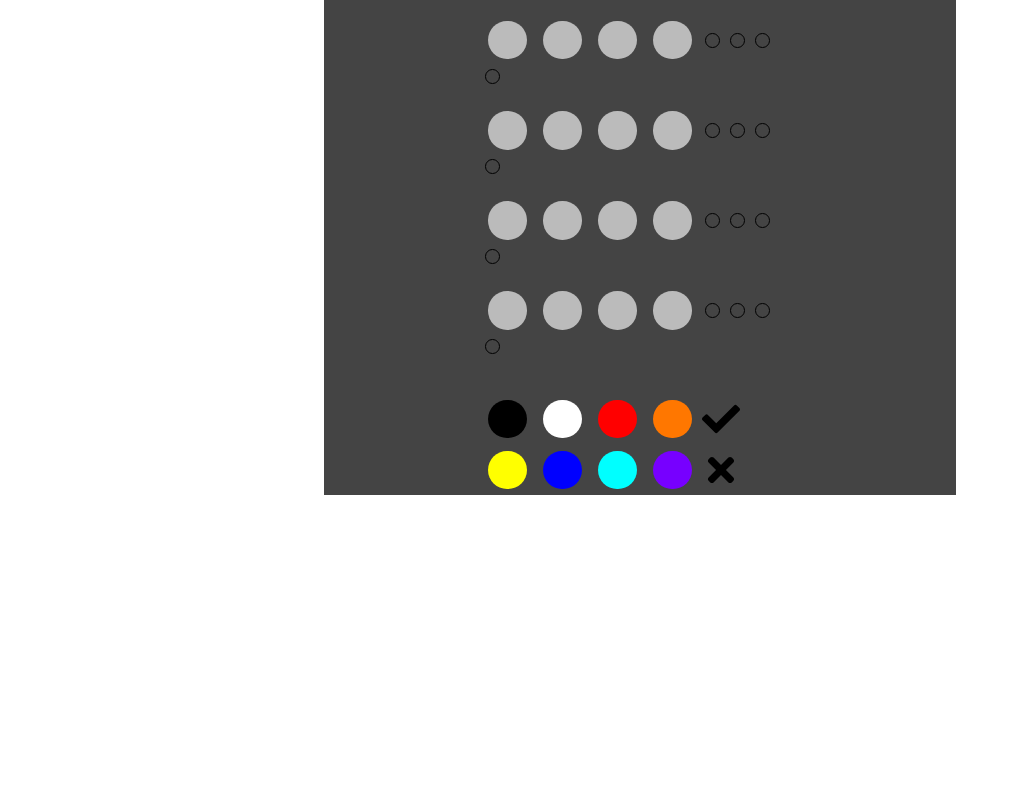
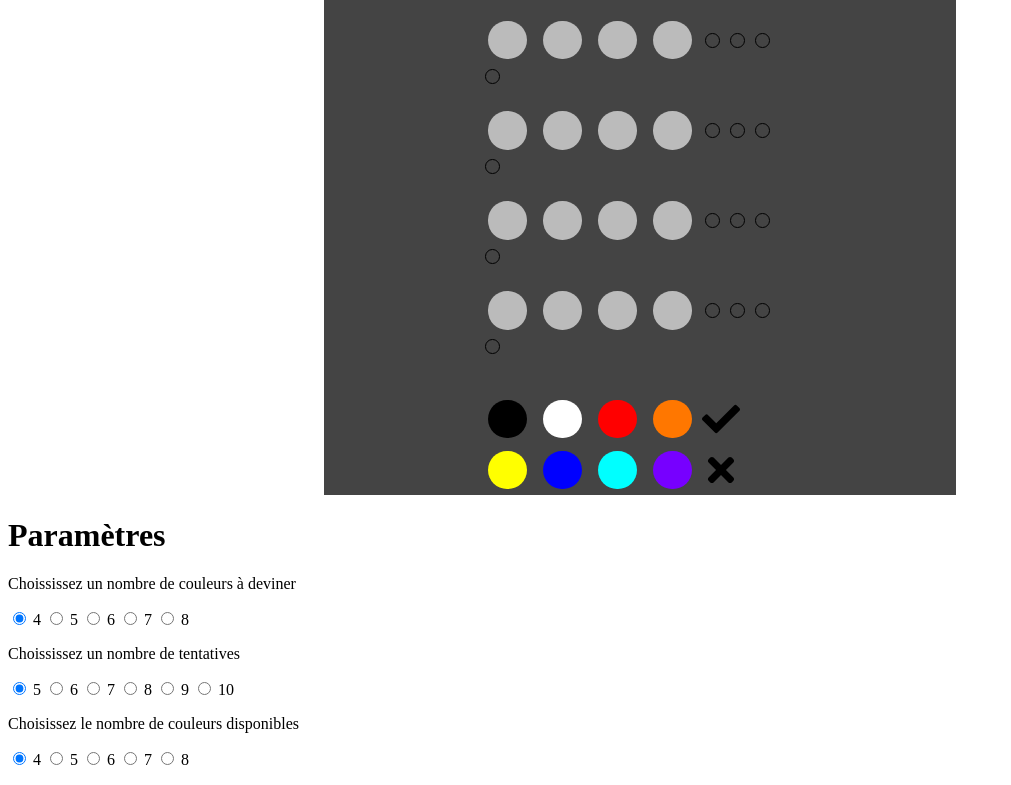
Before and after one commit to EniXoo/MasterMindJSIHM, a plain HTML site: page index.html in a window 1280 px wide. Shown: the part 534-1319 px from the top of the page, without its empty margins (0-1011 px from the left). Before the commit the page ends 1037 px from the top, so only its background shows below. Drawn offline with Linux system fonts and the light colour scheme.

Commit message:
Ajout de radios pour modifier param

```diff
--- a/index.html
+++ b/index.html
@@ -139,8 +139,56 @@
 
 			</div>
 		</div>
-
-
+	</div>
+	<div>
+		<h1>Paramètres</h1>
+		<form name ="paraCol" onchange="MasterMind.getParameterColonne()">
+			<p>Choississez un nombre de couleurs à deviner</p>
+			<div>
+				<input type="radio" id="paramColonne1" name="paraColonne" value="4"	checked>
+				<label for="paraColonne">4</label>
+				<input type="radio" id="paramColonne2" name="paraColonne" value="5">
+				<label for="paraColonne">5</label>
+				<input type="radio" id="paramColonne3" name="paraColonne" value="6">
+				<label for="paraColonne">6</label>
+				<input type="radio" id="paramColonne4" name="paraColonne" value="7">
+				<label for="paraColonne">7</label>
+				<input type="radio" id="paramColonne5" name="paraColonne" value="8">
+				<label for="paraColonne">8</label>
+			</div>
+		</form>
+		<form name ="paraLignes" onchange="MasterMind.getParameterLigne()">
+			<p>Choississez un nombre de tentatives</p>
+			<div>
+				<input type="radio" id="paramLigne1" name="paraLigne" value="5"	checked>
+				<label for="paraLigne">5</label>
+				<input type="radio" id="paramLigne2" name="paraLigne" value="6">
+				<label for="paraLigne">6</label>
+				<input type="radio" id="paramLigne3" name="paraLigne" value="7">
+				<label for="paraLigne">7</label>
+				<input type="radio" id="paramLigne4" name="paraLigne" value="8">
+				<label for="paraLigne">8</label>
+				<input type="radio" id="paramLigne5" name="paraLigne" value="9">
+				<label for="paraLigne">9</label>
+				<input type="radio" id="paramLigne6" name="paraLigne" value="10">
+				<label for="paraLigne">10</label>
+			</div>
+		</form>
+		<form name ="paraCoul" onchange="MasterMind.getParameterCouleur()">
+			<p>Choisissez le nombre de couleurs disponibles</p>
+			<div>
+				<input type="radio" id="paramCoul1" name="paraCoule" value="4"	checked>
+				<label for="paraCoule">4</label>
+				<input type="radio" id="paramCoul2" name="paraCoule" value="5">
+				<label for="paraCoule">5</label>
+				<input type="radio" id="paramCoul3" name="paraCoule" value="6">
+				<label for="paraCoule">6</label>
+				<input type="radio" id="paramCoul4" name="paraCoule" value="7">
+				<label for="paraCoule">7</label>
+				<input type="radio" id="paramCoul5" name="paraCoule" value="8">
+				<label for="paraCoule">8</label>
+			</div>
+		</form>
 	</div>
 </body>
 <script src="script.js"></script>
--- a/script.js
+++ b/script.js
@@ -120,5 +120,35 @@ var MasterMind = {
 
     restart(){
         document.location.href="index.html";
-    }
+    },
+
+    getParameterColonne(){
+        var col = document.getElementsByName('paraColonne');
+        for (var i=0; i < col.length; i++){
+            if (col[i].checked){
+                MasterMind.parametres.colonnes=parseInt(col[i].value,10);
+                break;
+          }
+        }
+      },
+
+    getParameterLigne(){
+        var lig = document.getElementsByName('paraLigne');
+        for (var i=0; i < lig.length; i++){
+            if (lig[i].checked){
+                MasterMind.parametres.lines=parseInt(lig[i].value,10);
+                break;
+          }
+        }
+      },
+
+    getParameterCouleur(){
+        var coul = document.getElementsByName('paraCoule');
+        for (var i=0; i < coul.length; i++){
+            if (coul[i].checked){
+                MasterMind.parametres.nbCouleurs=parseInt(coul[i].value,10);
+                break;
+          }
+        }
+      }
 }
```
